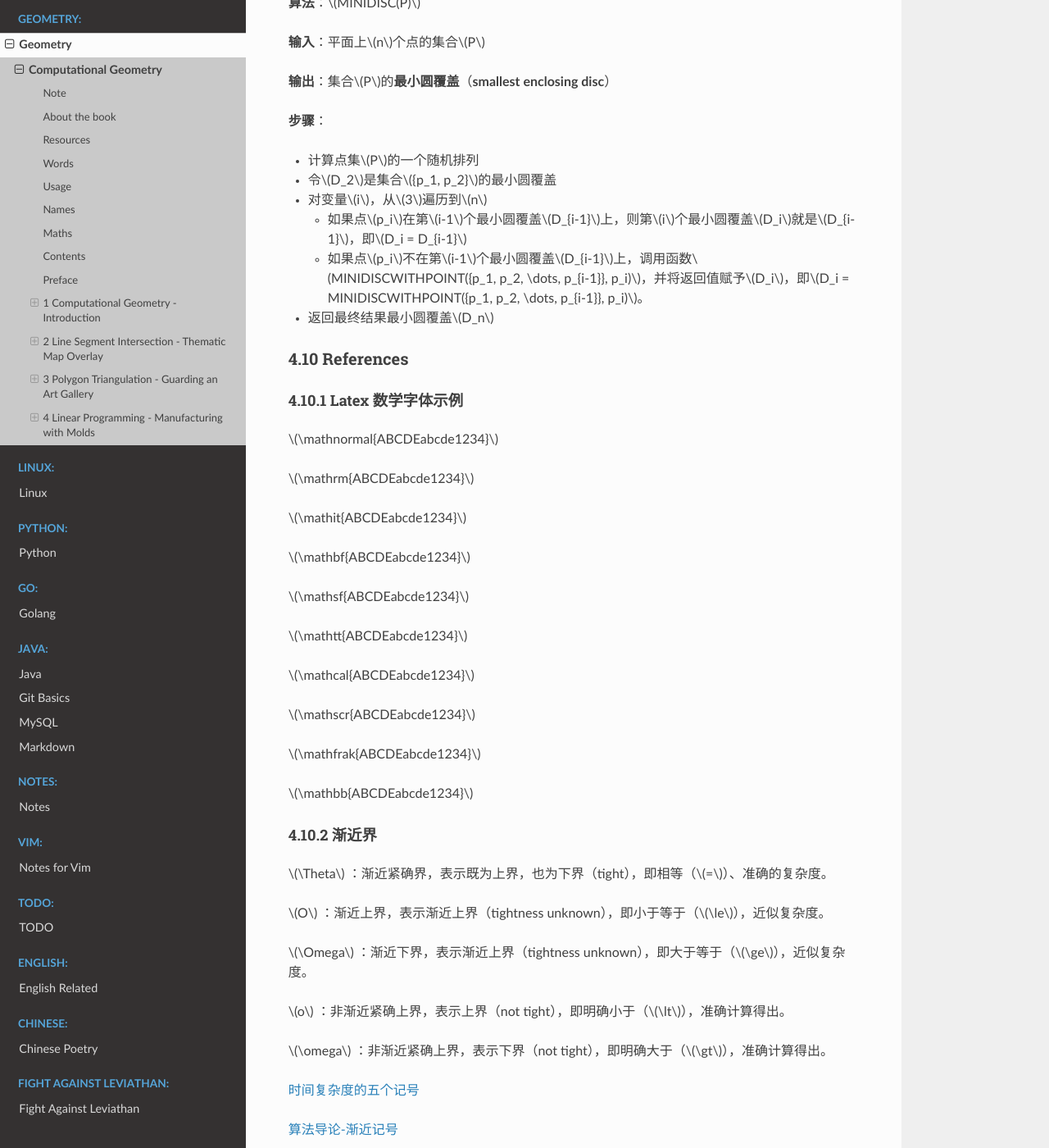
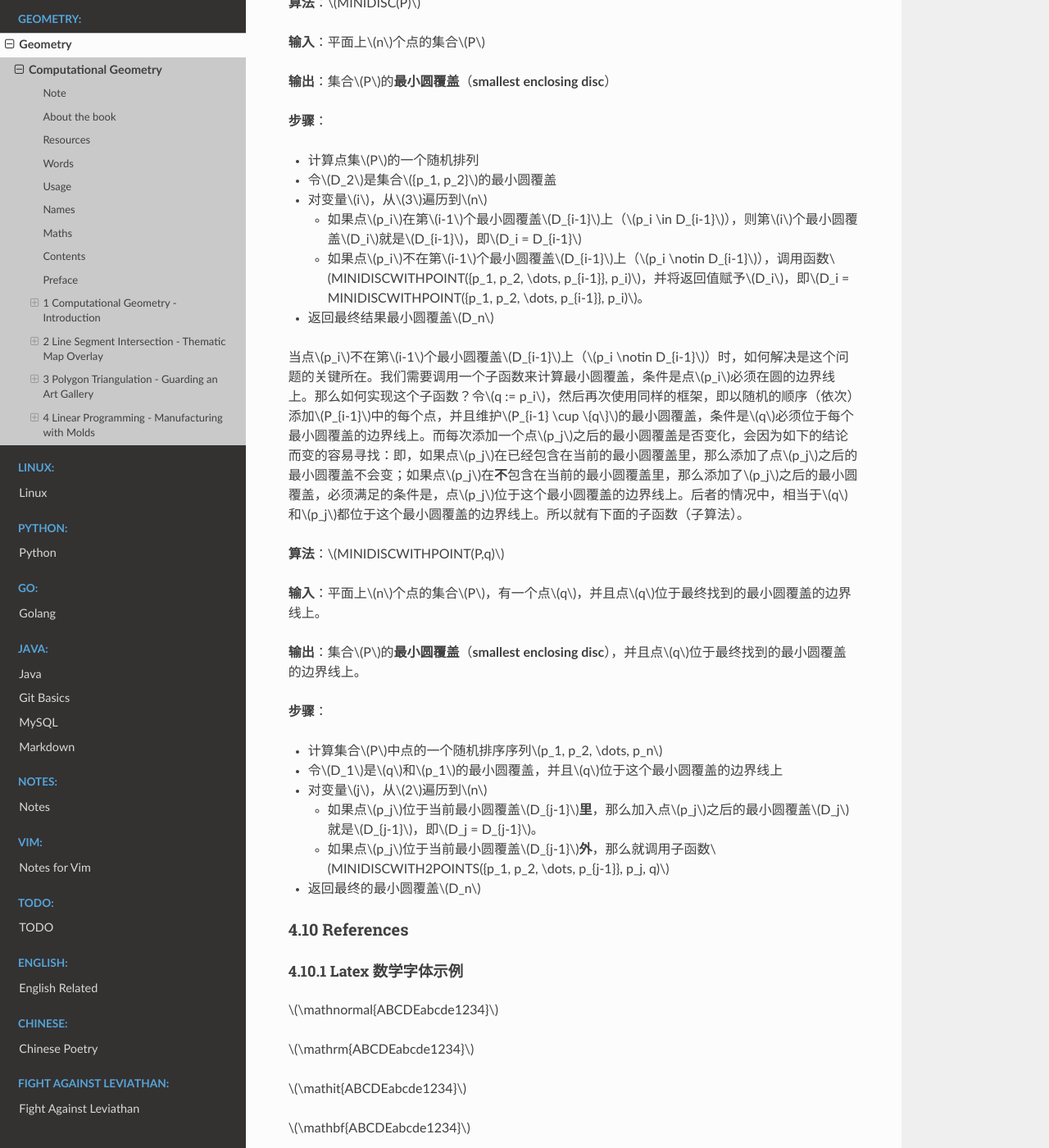
Before and after one commit to Pyrad/pyradnotes, a Sphinx documentation site: the page built from source/Geometry/ComputationalGeometryAA3rd.md, in a window 1280 px wide and 1400 px high, scrolled down 65792 px. Shown: the whole window at 82% size. Built offline with Sphinx 7.4.7 and the Read the Docs theme 2.0.0, drawn with Linux system fonts in a browser that asks for light colours; a script that is not in the unit is left out.

Commit message:
CGAA3 Continue section 4.7

```diff
--- a/source/Geometry/ComputationalGeometryAA3rd.md
+++ b/source/Geometry/ComputationalGeometryAA3rd.md
@@ -1970,10 +1970,29 @@ $$
 - 计算点集$P$的一个随机排列
 - 令$D_2$是集合${p_1, p_2}$的最小圆覆盖
 - 对变量$i$，从$3$遍历到$n$
-	- 如果点$p_i$在第$i-1$个最小圆覆盖$D_{i-1}$上，则第$i$个最小圆覆盖$D_i$就是$D_{i-1}$，即$D_i = D_{i-1}$
-	- 如果点$p_i$不在第$i-1$个最小圆覆盖$D_{i-1}$上，调用函数$MINIDISCWITHPOINT({p_1, p_2, \dots, p_{i-1}}, p_i)$，并将返回值赋予$D_i$，即$D_i = MINIDISCWITHPOINT({p_1, p_2, \dots, p_{i-1}}, p_i)$。
+	- 如果点$p_i$在第$i-1$个最小圆覆盖$D_{i-1}$上（$p_i \in D_{i-1}$），则第$i$个最小圆覆盖$D_i$就是$D_{i-1}$，即$D_i = D_{i-1}$
+	- 如果点$p_i$不在第$i-1$个最小圆覆盖$D_{i-1}$上（$p_i \notin D_{i-1}$），调用函数$MINIDISCWITHPOINT({p_1, p_2, \dots, p_{i-1}}, p_i)$，并将返回值赋予$D_i$，即$D_i = MINIDISCWITHPOINT({p_1, p_2, \dots, p_{i-1}}, p_i)$。
 - 返回最终结果最小圆覆盖$D_n$
 
+当点$p_i$不在第$i-1$个最小圆覆盖$D_{i-1}$上（$p_i \notin D_{i-1}$）时，如何解决是这个问题的关键所在。我们需要调用一个子函数来计算最小圆覆盖，条件是点$p_i$必须在圆的边界线上。那么如何实现这个子函数？令$q := p_i$，然后再次使用同样的框架，即以随机的顺序（依次）添加$P_{i-1}$中的每个点，并且维护$P_{i-1} \cup \{q\}$的最小圆覆盖，条件是$q$必须位于每个最小圆覆盖的边界线上。而每次添加一个点$p_j$之后的最小圆覆盖是否变化，会因为如下的结论而变的容易寻找：即，如果点$p_j$在已经包含在当前的最小圆覆盖里，那么添加了点$p_j$之后的最小圆覆盖不会变；如果点$p_j$在**不**包含在当前的最小圆覆盖里，那么添加了$p_j$之后的最小圆覆盖，必须满足的条件是，点$p_j$位于这个最小圆覆盖的边界线上。后者的情况中，相当于$q$和$p_j$都位于这个最小圆覆盖的边界线上。所以就有下面的子函数（子算法）。
+
+**算法**：$MINIDISCWITHPOINT(P,q)$
+
+**输入**：平面上$n$个点的集合$P$，有一个点$q$，并且点$q$位于最终找到的最小圆覆盖的边界线上。
+
+**输出**：集合$P$的**最小圆覆盖**（**smallest enclosing disc**），并且点$q$位于最终找到的最小圆覆盖的边界线上。
+
+**步骤**：
+
+- 计算集合$P$中点的一个随机排序序列$p_1, p_2, \dots, p_n$
+- 令$D_1$是$q$和$p_1$的最小圆覆盖，并且$q$位于这个最小圆覆盖的边界线上
+- 对变量$j$，从$2$遍历到$n$
+	- 如果点$p_j$位于当前最小圆覆盖$D_{j-1}$**里**，那么加入点$p_j$之后的最小圆覆盖$D_j$就是$D_{j-1}$，即$D_j = D_{j-1}$。
+	- 如果点$p_j$位于当前最小圆覆盖$D_{j-1}$**外**，那么就调用子函数$MINIDISCWITH2POINTS({p_1, p_2, \dots, p_{j-1}}, p_j, q)$
+- 返回最终的最小圆覆盖$D_n$
+
+
+
 
 
 
```
